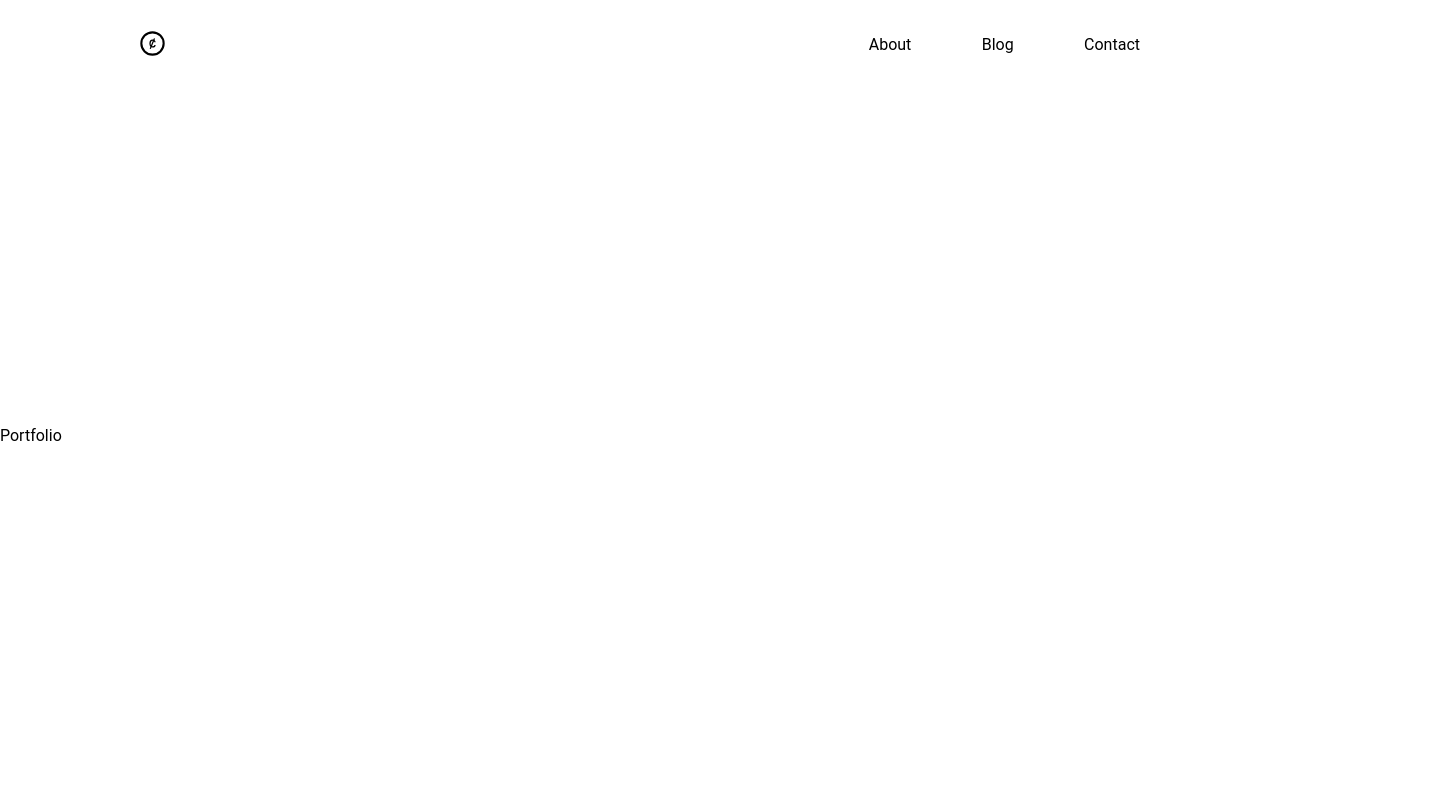
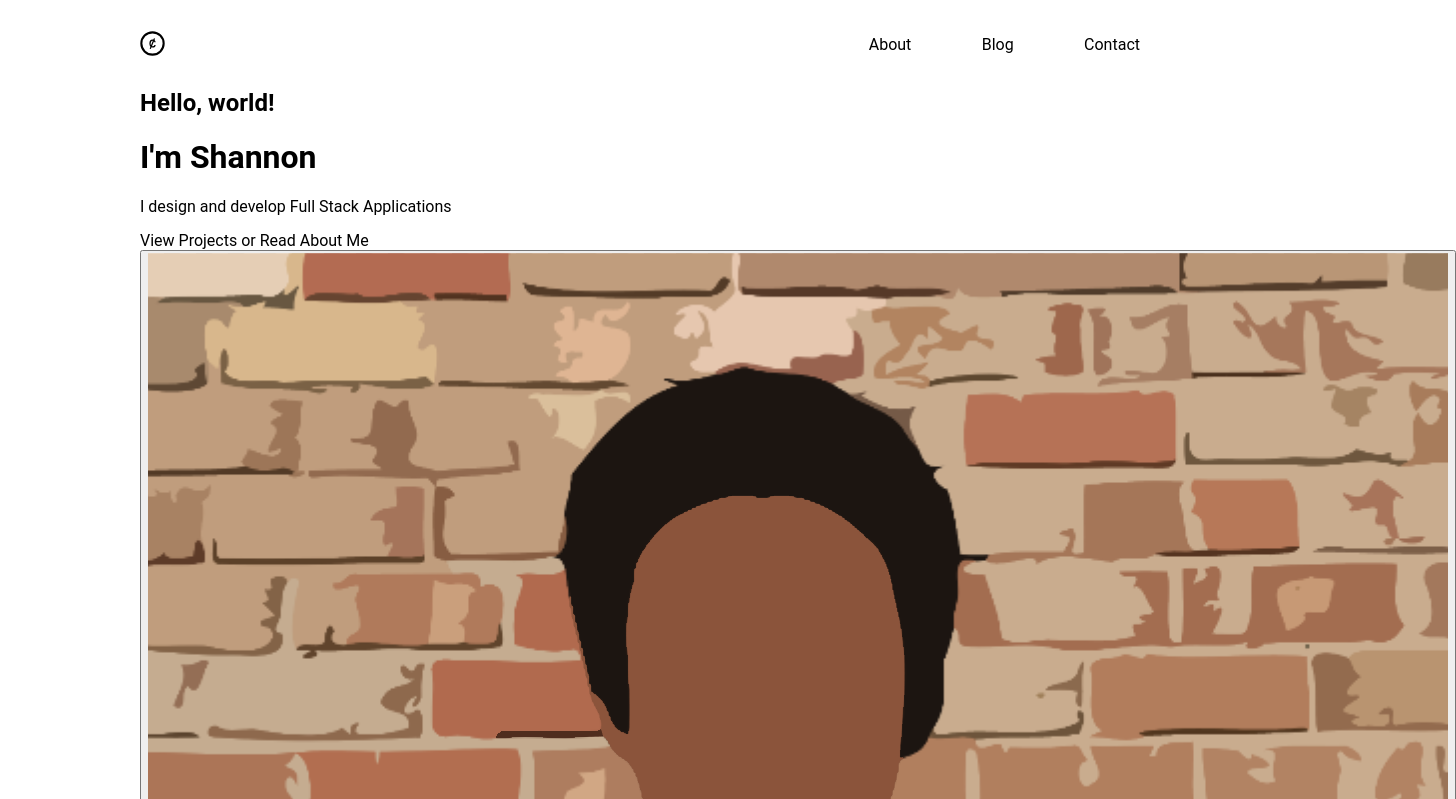
Before and after one commit to centanomics/portfolio, a Gatsby site: page / in a window 1280 px wide. Shown: the top 799 px of the page, 1456 px wide, since content can reach past the window. Built offline with nearby package versions, Linux system fonts and the light colour scheme; Gatsby itself is replaced by a stand-in of ours.

Commit message:
added markup to intro section

```diff
--- a/src/components/Intro.js
+++ b/src/components/Intro.js
@@ -6,9 +6,25 @@ import * as React from "react"
 
 const Footer = () => {
   return (
-    <footer>
-      Footer
-    </footer>
+    <div>
+      <main className="frame intro">
+        <section>
+          <div>
+            <h2>Hello, world!</h2>
+            <h1>I'm <span>Shannon</span></h1>
+            <p>I design and develop Full Stack Applications</p>
+            <nav>
+              <a>View Projects</a>
+              <span> or </span>
+              <a>Read About Me</a>
+            </nav>
+          </div>
+          <button>
+            <img src="/me.png" />
+          </button>
+        </section>
+      </main>
+    </div>
   )
 }
 
--- a/src/pages/index.js
+++ b/src/pages/index.js
@@ -5,13 +5,14 @@ import * as React from "react"
 // components
 
 import Layout from '../components/_layout'
+import Intro from '../components/Intro'
 
 // markup
 
 const IndexPage = () => {
   return (
     <Layout>
-      Portfolio
+      <Intro />
     </Layout>
   )
 }
```
Also changed, not shown: static/me.png (added).
